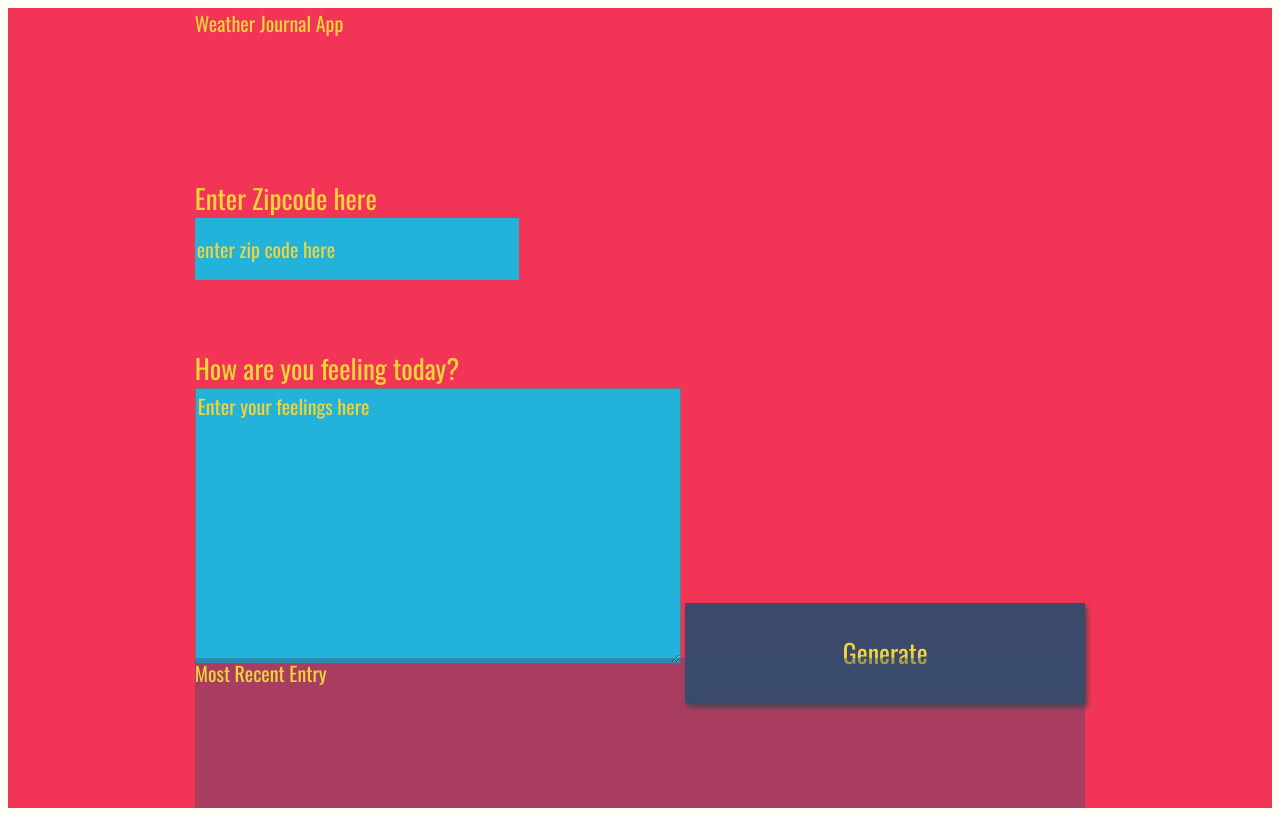
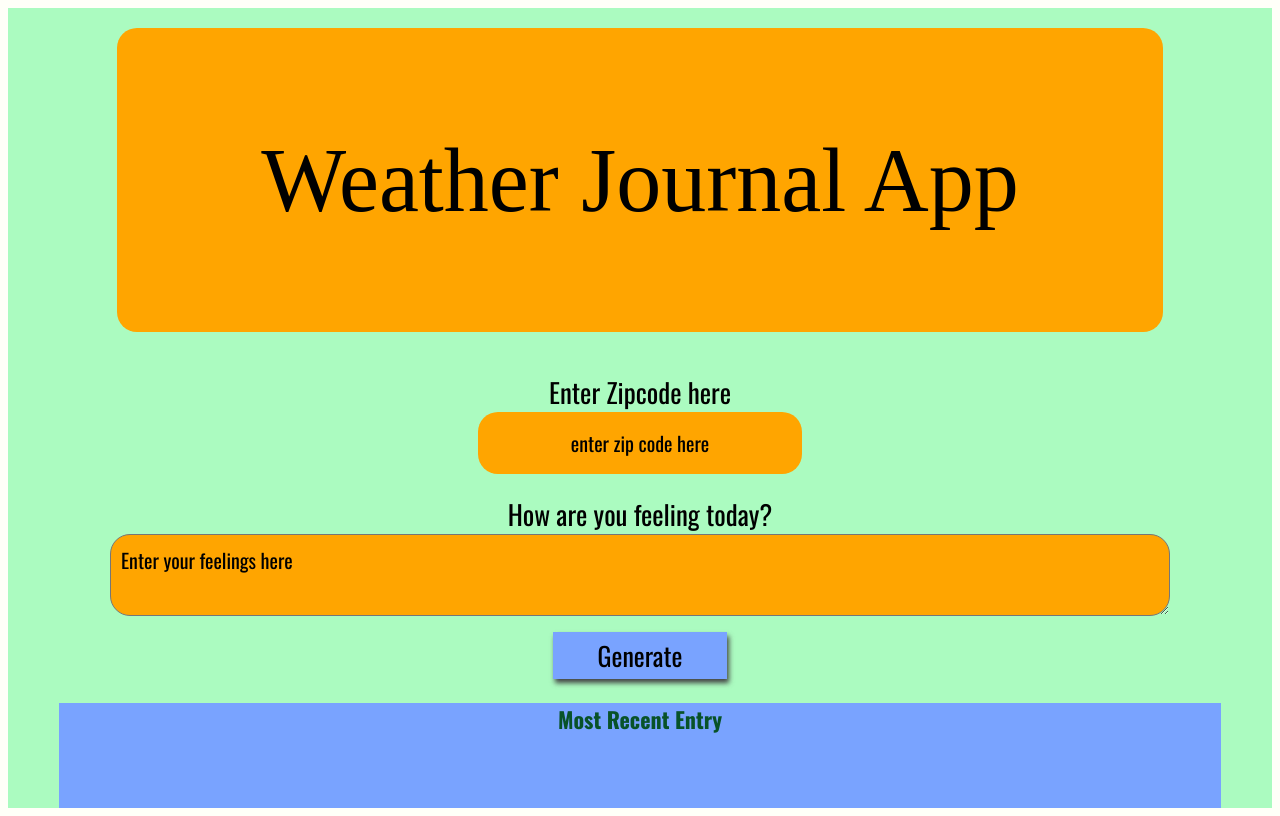
Before and after one commit to AhmedRAlsawi/Weather-journal-app, a website: page website/index.html in a window 1280 px wide. Drawn offline with nearby package versions, Linux system fonts and the light colour scheme; a web font is replaced by a local one.

Commit message:
HTML & CSS Updated

```diff
--- a/website/index.html
+++ b/website/index.html
@@ -17,7 +17,7 @@
   </div>
   <div class ="holder feel">
     <label for="feelings">How are you feeling today?</label>
-    <textarea class= "myInput" id="feelings" placeholder="Enter your feelings here" rows="9" cols="50"></textarea>
+    <textarea class= "myInput" id="feelings" placeholder="Enter your feelings here" rows="2" cols="110"></textarea>
     <button id="generate" type = "submit"> Generate </button>
   </div>
   <div class ="holder entry">
--- a/website/style.css
+++ b/website/style.css
@@ -1,50 +1,81 @@
 body{
+    box-sizing: border-box;
     background: #fffff8;
     font-family: -apple-system, BlinkMacSystemFont, sans-serif;
 }
 
 #app{
     display: grid;
-    grid-auto-rows: minmax(150px, auto);
+    grid-auto-rows: minmax(150px, 1);
     /* grid-template-columns:  */
     height:100vh;
-    background: #f23557;
-    color: #f0d43a;
+    overflow: auto;
+    background: #41f57970;
+    color: black;
     justify-content: center;
     grid-gap: 1em;
     font-size: 20px;
     font-family: 'Oswald', sans-serif;
 }
 
-.holder{
+
+.headline
+{
+    display: flex;
+    align-items: center;
+    justify-content: center;
+    min-height: 38vh;
+    font-size: 4.5em ;
+    background-color: orange;
+    color: black;
+    font-family: 'Times New Roman', Times, serif;
+    margin: 20px auto;
+    border-radius: 20px;
+    width: 90%;
+}
+
+.holder
+{
+    text-align: center;
+}
+
+#zip
+{
+    margin:auto ;
+    text-align: center;
+}
+
+.entry{
+    background: #79a3ff;
+}
+
+#entryHolder{
+   min-height: 15vh;
 
 }
 
-.entry{
-    background: rgba(59, 74, 107, .4);
+
+#date
+{
+    color: rgb(143, 22, 143);
 }
 
-#entryHolder{
+#temp
+{
+    color: rgb(144, 16, 144);
 
 }
 
-#date{
-
+#content
+{
+    color: rgb(87, 9, 87);
 }
 
-#temp{
-
-}
-
-#content{
-
-}
-
-.headline {
-
-}
-.title{
-
+.title
+{
+    font-size: 1.1em;
+    font-weight: bold;
+    color: rgb(8, 82, 40);
 }
 
 /*  Basic Styling To Override Default For Basic HTML Elements */
@@ -57,18 +88,20 @@ input{
     display:block;
     height: 60px;
     width: 320px;
-    background:#22b2da;
-    color: #f0d43a;
+    background:orange;
+    color: black;
     font-size: 20px;
     font-family: 'Oswald', sans-serif;
     border: none;
+    border-radius: 20px;
 }
-
-button{
-    width: 400px;
-    height: 100px;
-    background: #3b4a6b;
-    color: #f0d43a;
+#generate
+{
+    width: 15%;
+    height: 25%;
+    margin: 10px 0px;
+    background: #79a3ff;
+    color: black;
     font-size: 26px;
     font-family: 'Oswald', sans-serif;
     border: none;
@@ -79,10 +112,12 @@ h1{
 }
 
 textarea{
-    background:#22b2da;
-    color: #f0d43a;
+    background:orange;
+    color: black;
     font-size: 20px;
     font-family: 'Oswald', sans-serif;
+    border-radius: 20px;
+    padding: 10px;
 }
 /* Reset style for HTML element on active to have no border*/
 input:focus,
@@ -93,19 +128,19 @@ button:focus {
 }
 /* Style for Placeholder Text*/
 ::placeholder { /* Firefox, Chrome, Opera */
-    color: #f0d43a;
+    color: black;
     font-family: 'Oswald', sans-serif;
 
 }
 
 :-ms-input-placeholder { /* Internet Explorer 10-11 */
-    color: #f0d43a;
+    color: black;
     font-family: 'Oswald', sans-serif;
 
 }
 
 ::-ms-input-placeholder { /* Microsoft Edge */
-    color: #f0d43a;
+    color: black;
     font-family: 'Oswald', sans-serif;
 
 }
```
